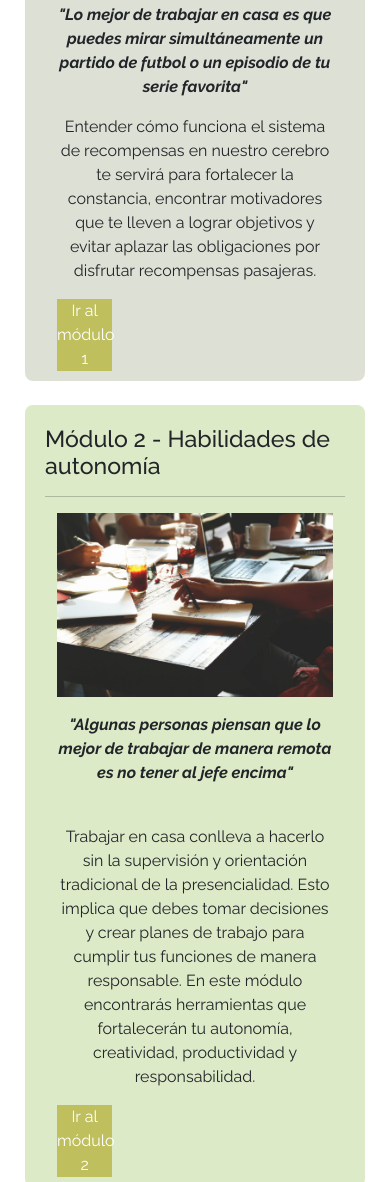
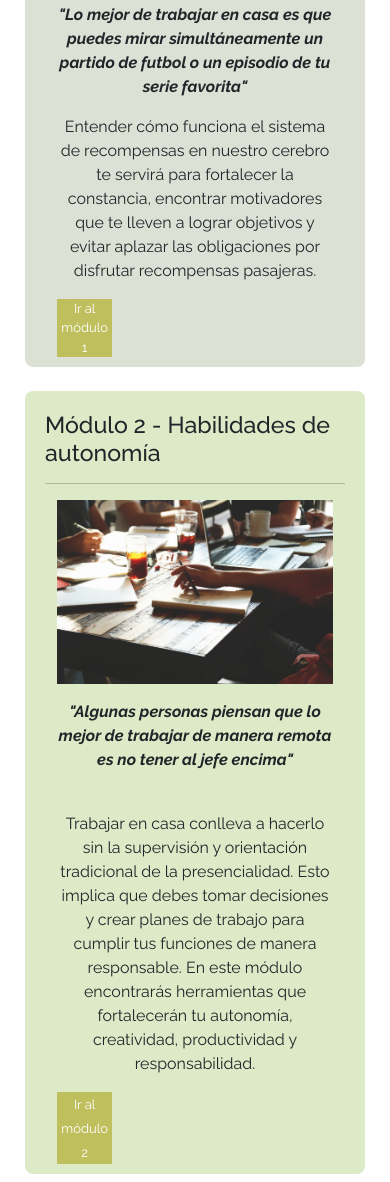
Before and after one commit to GioCarmona/Trabajo-Final, a website: page public/index.html in a window 390 px wide. Shown: the part 3058-4240 px from the top of the page. Drawn offline with nearby package versions, Linux system fonts and the light colour scheme; a web font is replaced by a local one.

Commit message:
Actualización Responsive Oficina

```diff
--- a/public/STYLES/mq.css
+++ b/public/STYLES/mq.css
@@ -4,7 +4,6 @@
     }
 }
 @media screen and (max-width: 768px){
-    }
     legend{
         margin-left: 35px;
     }
@@ -21,6 +20,9 @@
     }
 }
 @media screen and (max-width: 470px){
+    .botonCurso a{
+        font-size: small;
+    }
     .textoCarrusel{
         font-size: x-small;
     }
@@ -38,6 +40,11 @@
         font-size: x-small;
     }
 }
+@media screen and (max-width: 380px){
+    .botonCurso a{
+        font-size: xx-small;
+    }
+}
 @media screen and (max-width: 330px){
     .dropdown-menu{
         font-size: xx-small;
--- a/public/index.html
+++ b/public/index.html
@@ -242,7 +242,7 @@
                         constancia, encontrar motivadores que te lleven a lograr objetivos y evitar aplazar las
                         obligaciones por disfrutar recompensas pasajeras.</p>
                 </article>
-                <div class="botonCurso">
+                <div class="botonCurso d-flex">
                     <a href="./modulo1.html">Ir al módulo 1</a>
                 </div>
         </section>
```
Also changed, not shown: public/admin.html (+1 -2 lines).
